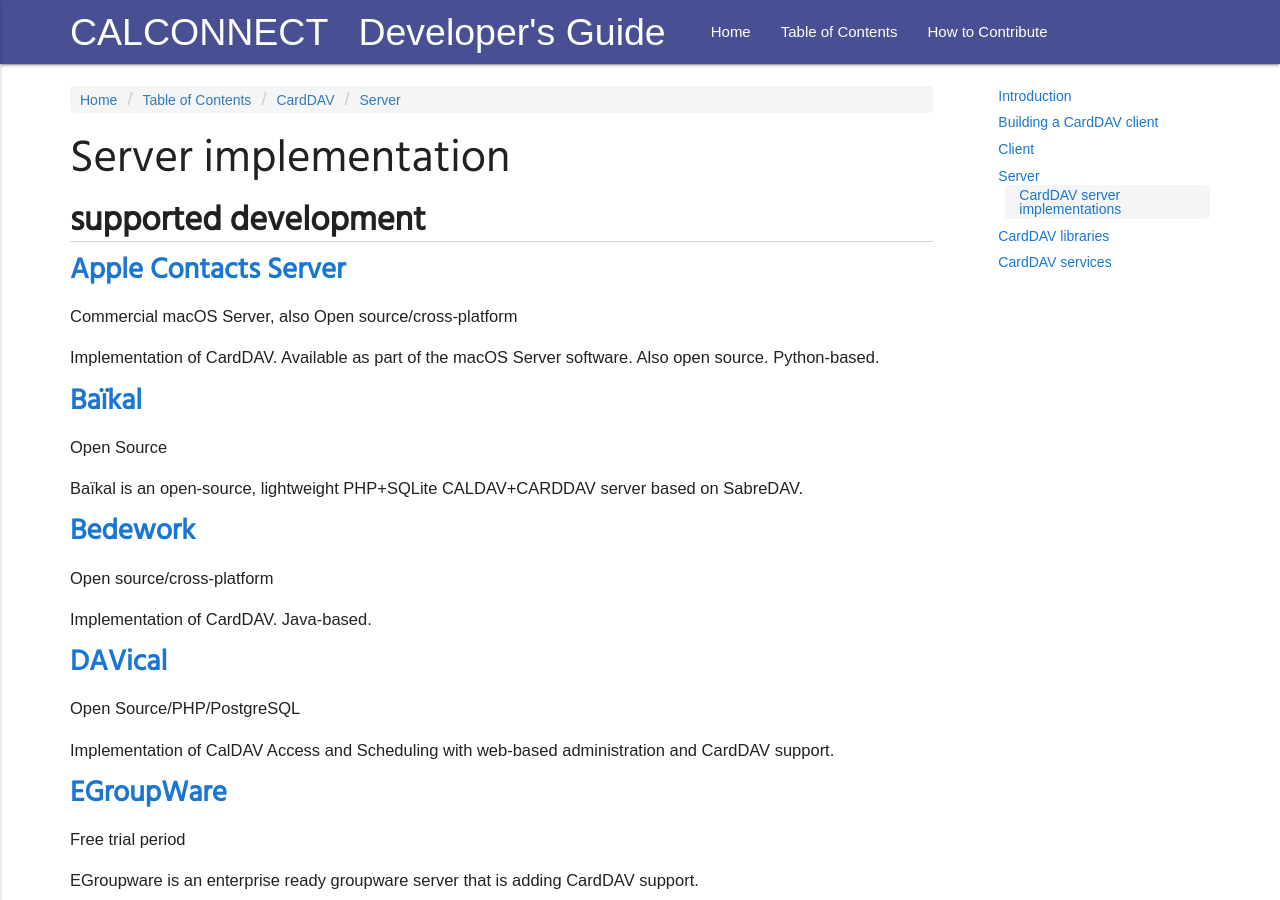
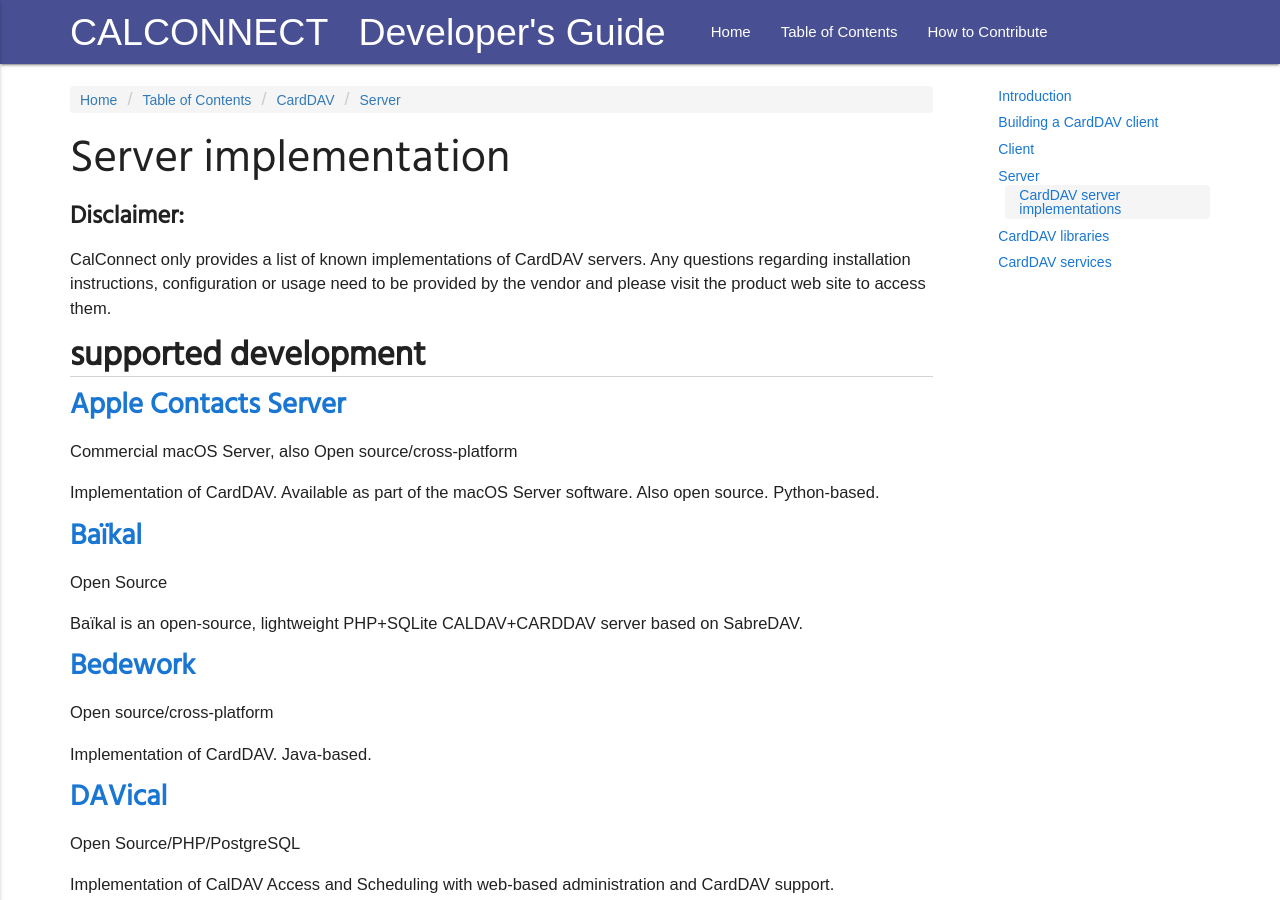
Before and after one commit to CalConnect/DEVGUIDE, a Jekyll site: the page built from _pages/CardDAV/Server-Implementations.md, in a window 1280 px wide and 900 px high. Built offline with Jekyll 4.4.1, drawn with Linux system fonts in a browser that asks for light colours; some web fonts are replaced.

Commit message:
Add disclaimer

```diff
--- a/_pages/CardDAV/Server-Implementations.md
+++ b/_pages/CardDAV/Server-Implementations.md
@@ -8,6 +8,10 @@ order: 1
 ---
 
 # Server implementation
+
+#### Disclaimer:
+
+CalConnect only provides a list of known implementations of CardDAV servers. Any questions regarding installation instructions, configuration or usage need to be provided by the vendor and please visit the product web site to access them.
 
 ##  supported development
 
```
Also changed, not shown: _pages/CalDAV/Client-Implementations.md (+4 -0 lines), _pages/CalDAV/Server-Implementations.md (+4 -0 lines), _pages/CardDAV/Client-Implementations.md (+4 -0 lines).
